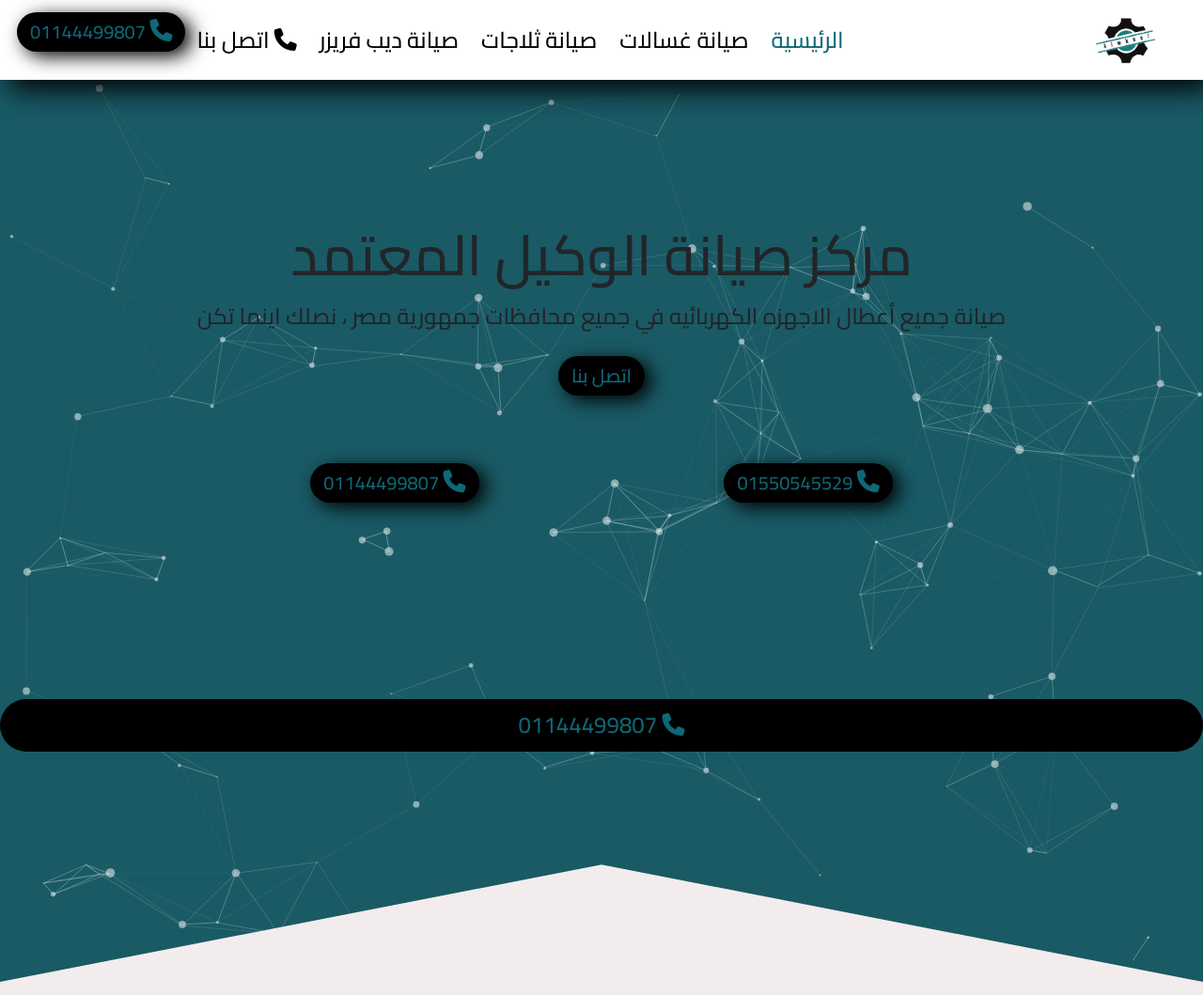
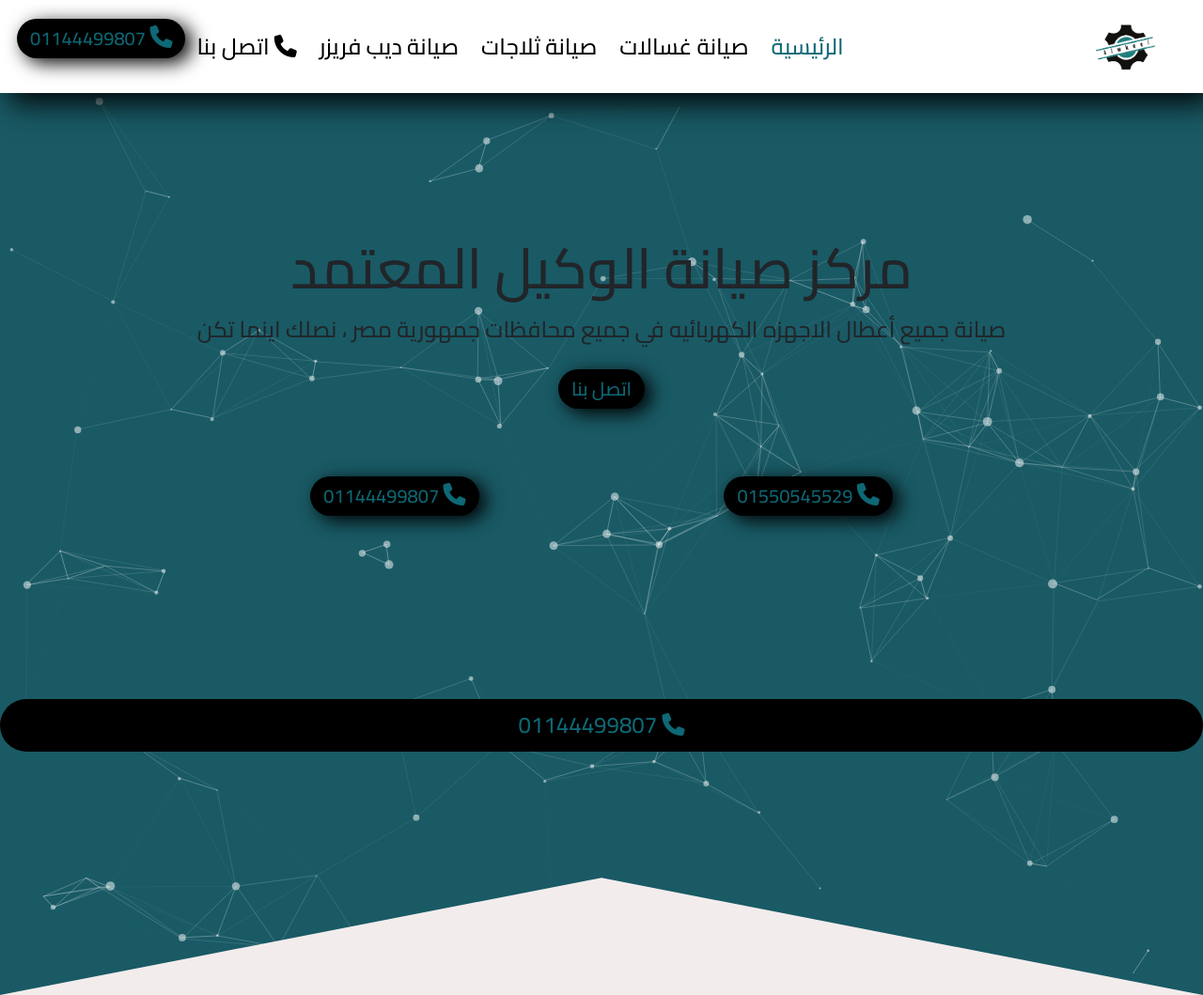
Before and after one commit to kbaka73/alwkeel, a plain HTML site: page index.html in a window 1280 px wide. Shown: the top 1059 px of the page at 94% size. Drawn offline with nearby package versions, Linux system fonts and the light colour scheme.

Commit message:
Update style.css

```diff
--- a/css/style.css
+++ b/css/style.css
@@ -12,6 +12,10 @@ body{
   background: #f3ecec !important;
 
 }
+p{
+color:var(--dark);
+}
+
 :root {
   --farst-color: #0e6876;
   --darck: #000;
@@ -71,7 +75,8 @@ body{
   position: sticky !important;
   top: 0;
   z-index: 9999;
-  height: 85px !important;
+  ont-size: 24px !important;
+  font-weight: normal;
 }
 .navbar .active {
   color: var(--farst-color);
```
